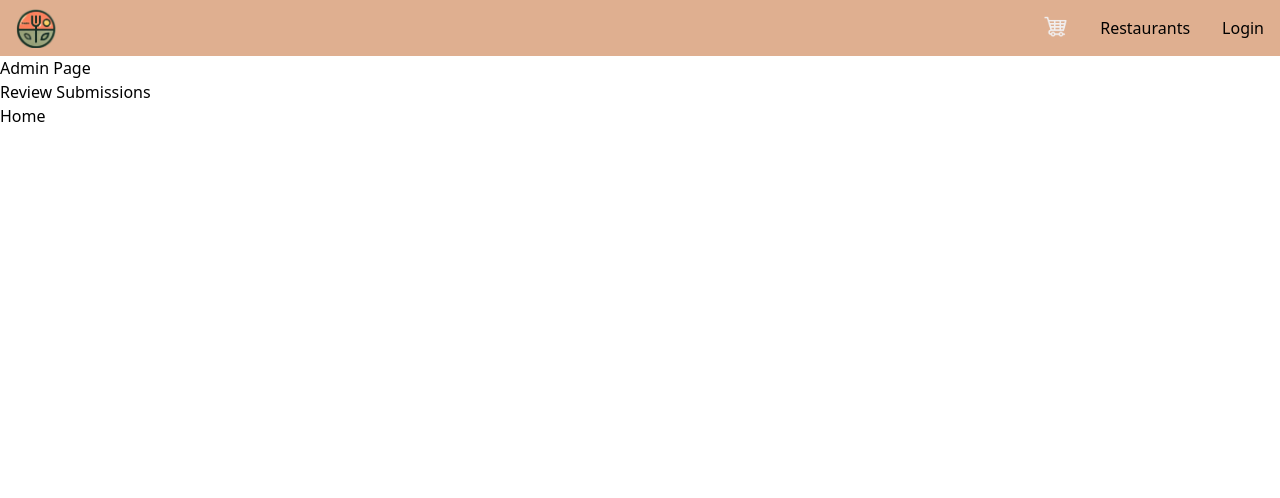
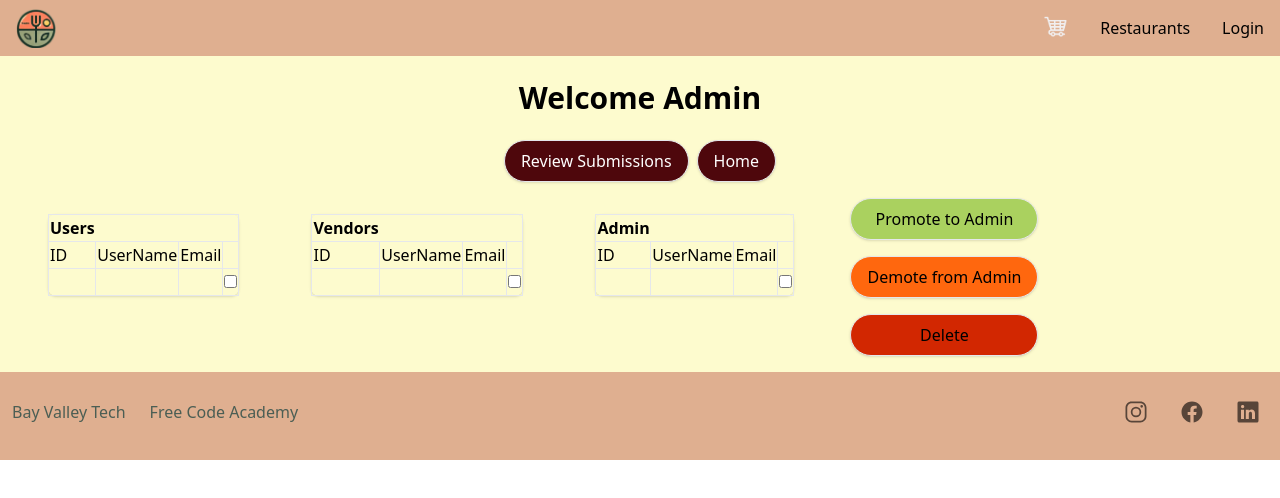
Before and after one commit to Bay-Valley-Tech-Code-Academy/EatsInReach, a Next.js app: page /Pages/Admin in a window 1280 px wide. Shown: the top 498 px of the page. Built offline with nearby package versions, Linux system fonts and the light colour scheme; no server answers.

Commit message:
initial styling for admin page, still needs work

```diff
--- a/src/app/Pages/Admin/page.js
+++ b/src/app/Pages/Admin/page.js
@@ -2,18 +2,109 @@
 
 import Navbar from '@/Components/Navbar'
 import Link from 'next/link';
+import Footer from '@/Components/Footer';
 
 export default function Landing() {
+
+    const tableData = [
+        {
+            title: "Users",
+            users :[
+            {id: 0, username: "user1", email: "email@email.com"},
+            {id: 1, username: "user2", email: "email1@email.com"},
+            {id: 2, username: "user3", email: "email2@email.com"}
+        ]},
+        {
+            title: "Vendors",
+            users:[
+            {id: 0, username: "vendor1", email: "email@email.com"},
+            {id: 1, username: "vendor2", email: "email1@email.com"},
+            {id: 2, username: "vendor2", email: "email2@email.com"}
+        ]},
+        {
+            title: "Admin",
+            users: [
+            {id: 0, email: "email@email.com"},
+            {id: 1, email: "email1@email.com"},
+            {id: 2, email: "email2@email.com"}
+        ]}
+    ]
+
     return(
-        <div>
+        <div className='bg-Cream'>
             <Navbar />
-            <div>Admin Page</div>
-            <div>
-                <Link href="/Pages/ReviewSubmissions">Review Submissions</Link>
+            <div className='flex flex-col justify-between mx-4'>
+
+                <div className='text-3xl font-bold block mx-auto my-6'>
+                    <h1>Welcome Admin</h1>
+                </div>
+
+                <div className='flex justify-center gap-2'>
+
+                    <Link href="/Pages/ReviewSubmissions">
+                        <button className='shadow border bg-[#4E070C] text-white rounded-full px-4 py-2 hover:transition duration-300'>
+                        Review Submissions
+                        </button>
+                    </Link>
+
+                    <Link href="/">
+                        <button className='shadow border bg-[#4E070C] text-white rounded-full px-4 py-2 hover:transition duration-300'>
+                        Home
+                        </button>
+                    </Link>
+
+                </div>
+
+
+                <div className='flex items-start gap-2'>
+                    {tableData.map((td, index) => (
+                        <div key={index} className='m-4'>
+                            <table className='shadow border-collapse border rounded-lg m-4 w-1/4'>
+                                <thead>
+                                    <tr>
+                                        <th>{td.title}</th>
+                                    </tr>
+                                </thead>
+                                <tbody>
+                                    <tr>
+                                        <td className='border'>ID</td>
+                                        <td className='border'>UserName</td>
+                                        <td className='border'>Email</td>
+                                        <td className='border'> </td>
+                                    </tr>
+                                    <tr>
+                                        <td className='border'>{td.users.id}</td>
+                                        <td className='border'>{td.users.username}</td>
+                                        <td className='border'>{td.users.email}</td>
+                                        <td className='border'>
+                                            <input type='checkbox'/>
+                                        </td>
+                                    </tr>
+                                </tbody>
+                            </table>
+                        </div>
+                    ))
+
+                    }
+
+                    <div className='flex flex-col space-y-4 m-4'>
+                        <button className='shadow border bg-[#AAD15F] rounded-full px-4 py-2 hover:transition duration-300'>
+                            Promote to Admin
+                        </button>
+
+                        <button className='shadow border bg-[#FF670E] rounded-full px-4 py-2 hover:transition duration-300'>
+                            Demote from Admin
+                        </button>
+
+                        <button className='shadow border bg-[#D22701] rounded-full px-4 py-2 hover:transition duration-300'>
+                            Delete
+                        </button>
+                    </div>
+
+                </div>
+
             </div>
-            <div>
-                <Link href="/">Home</Link>
-            </div>
+            <Footer/>
         </div>
     )
 }
```
